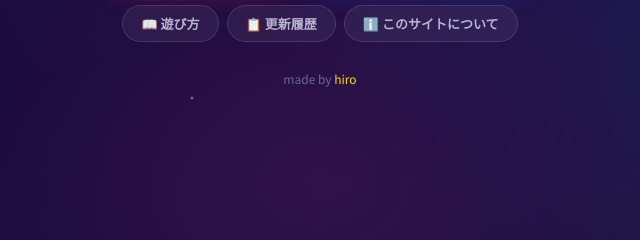
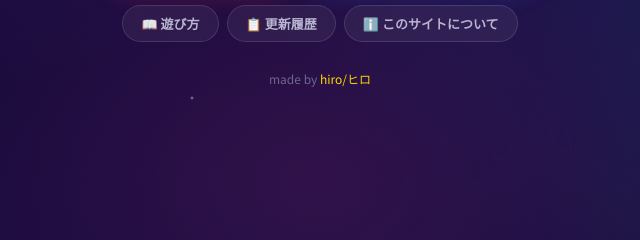
Before and after one commit to h1ro223/Dice-Wars, a plain HTML site: page index.html in a window 1280 px wide. Shown: the part 462-702 px from the top of the page, 320-960 px from the left. Drawn offline with Linux system fonts and the light colour scheme.

Commit message:
Update index.html

```diff
--- a/index.html
+++ b/index.html
@@ -34,7 +34,7 @@
                 <button id="btn-about" class="btn-glass">ℹ️ このサイトについて</button>
             </div>
             <div class="title-footer">
-                <p>made by <a href="https://github.com/h1ro223" target="_blank" rel="noopener">hiro</a></p>
+                <p>made by <a href="https://github.com/h1ro223" target="_blank" rel="noopener">hiro/ヒロ</a></p>
             </div>
         </div>
     </section>
@@ -150,7 +150,7 @@
                 <p>『崩壊：スターレイル』に関連するゲームタイトル、キャラクター、ロゴ、画像、音声、ゲーム内デザインなどの著作権・商標権およびその他の知的財産権は、すべて COGNOSPHERE PTE. LTD. および各権利者に帰属します。</p>
                 <p>これらの素材は、ファンコンテンツとしての情報提供を目的として引用・紹介しているものであり、権利侵害を意図したものではありません。</p>
                 <h3>制作者</h3>
-                <p>made by <a href="https://github.com/h1ro223" target="_blank" rel="noopener">hiro / ヒロ</a></p>
+                <p>made by <a href="https://github.com/h1ro223" target="_blank" rel="noopener">hiro/ヒロ</a></p>
             </div>
         </div>
     </div>
@@ -371,7 +371,7 @@
                 <button id="btn-to-title" class="btn-outline">タイトルへ</button>
             </div>
             <div class="result-footer">
-                <p>made by <a href="https://github.com/h1ro223" target="_blank" rel="noopener">hiro</a></p>
+                <p>made by <a href="https://github.com/h1ro223" target="_blank" rel="noopener">hiro/ヒロ</a></p>
             </div>
         </div>
     </div>
```
